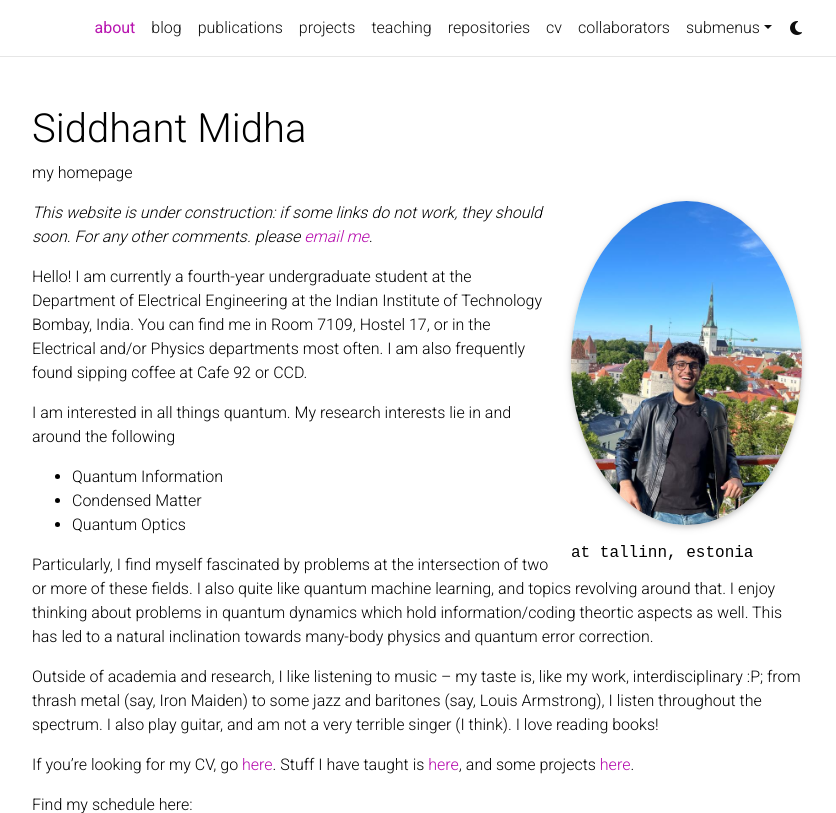
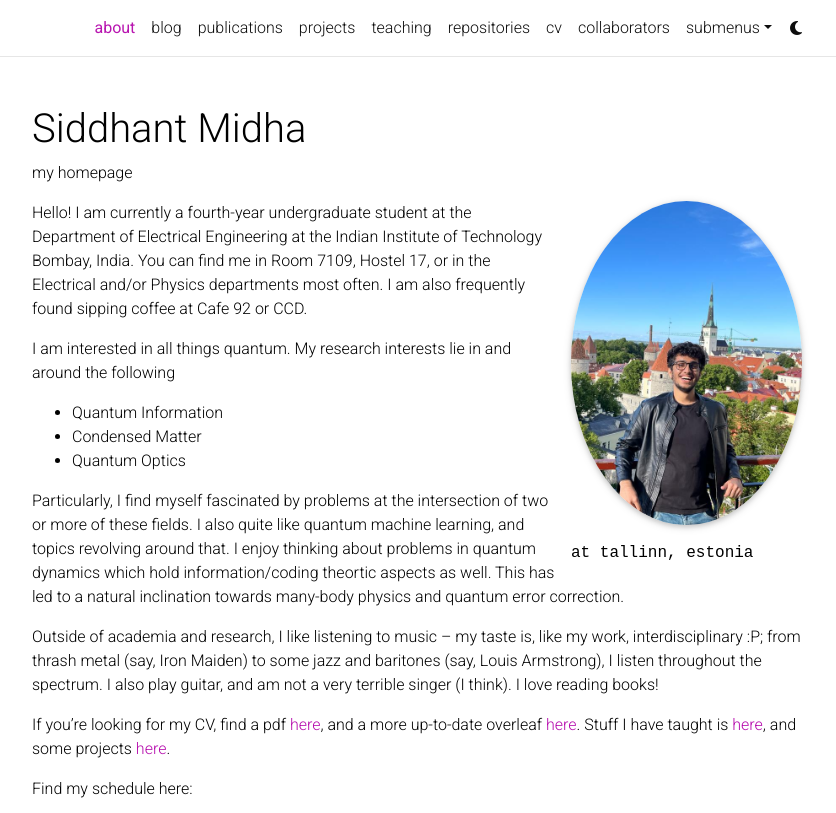
Before and after one commit to siddhant-midha/siddhant-midha.github.io, a Jekyll site: the page built from _pages/about.md, in a window 1280 px wide and 900 px high, cut to the strip 0-813 px from the top of the window. Shown: the whole strip, without its empty margins (223-1059 px from the left). Built offline with Jekyll 4.4.1, drawn with Linux system fonts in a browser that asks for light colours; full-size pictures stand in for the smaller copies a plugin makes; some web fonts are replaced; comment, search, counter and statistics services are not loaded; a style sheet for code colours, icons or effects is not loaded.

Commit message:
Update about.md

```diff
--- a/_pages/about.md
+++ b/_pages/about.md
@@ -17,8 +17,6 @@
 social: true  # includes social icons at the bottom of the page
 ---
 
-_This website is under construction: if some links do not work, they should soon. For any other comments. please [email me](mailto:siddhantm.iitb@gmail.com)._
-
 
 Hello! I am currently a fourth-year undergraduate student at the Department of Electrical Engineering at the Indian Institute of Technology Bombay, India. You can find me in Room 7109, Hostel 17, or in the Electrical and/or Physics departments most often. I am also frequently found sipping coffee at Cafe 92 or CCD.
 
@@ -36,7 +34,7 @@
 
 
 
-If you're looking for my CV, go [here](https://siddhant-midha.github.io/cv/). Stuff I have taught is [here](https://siddhant-midha.github.io/teaching/), and some projects [here](https://siddhant-midha.github.io/projects/).
+If you're looking for my CV, find a pdf [here](https://siddhant-midha.github.io/cv/), and a more up-to-date overleaf [here](https://www.overleaf.com/read/fprrbwkfrbcj#7b5c64). Stuff I have taught is [here](https://siddhant-midha.github.io/teaching/), and some projects [here](https://siddhant-midha.github.io/projects/).
 
 
 Find my schedule here:
```
